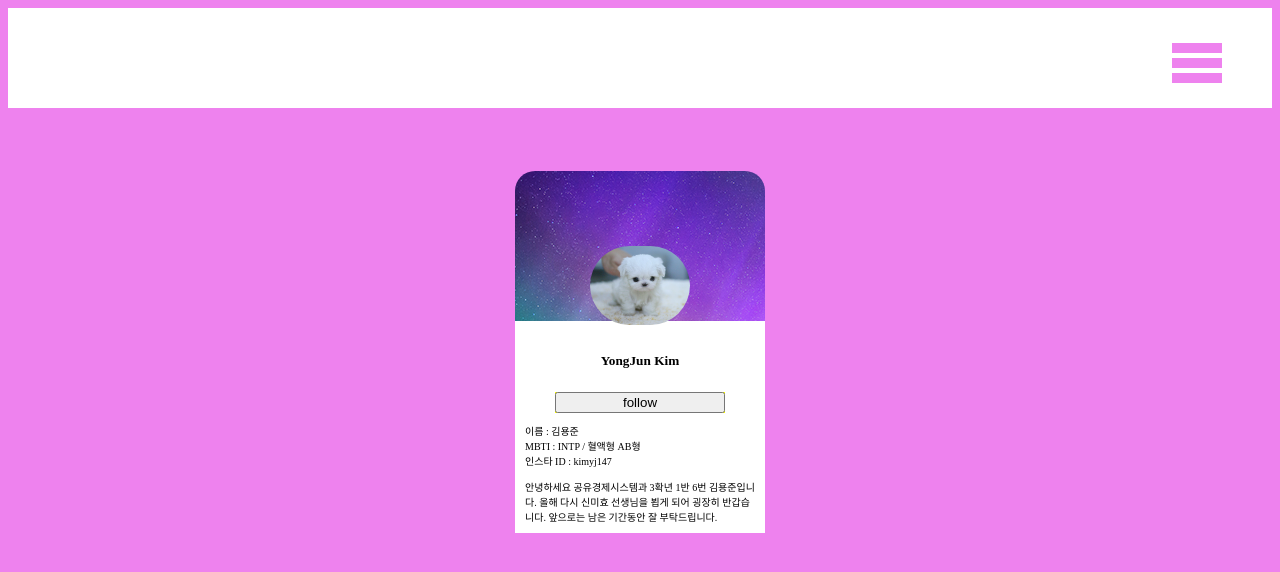
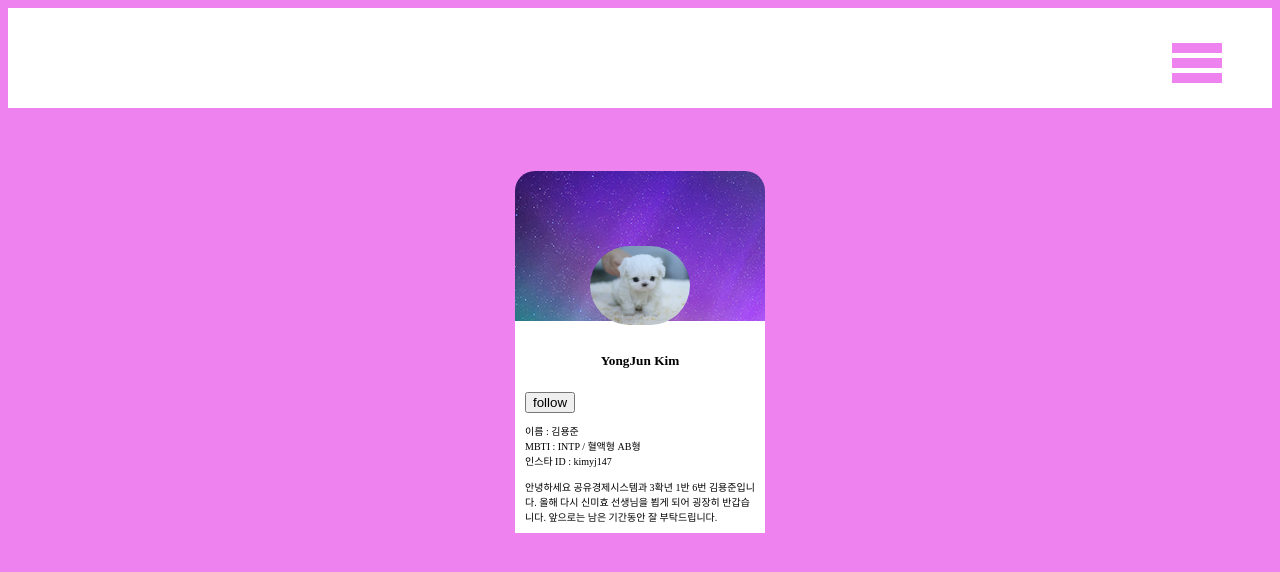
Before and after one commit to Taron8530/schoolPractice, a plain HTML site: page index.html in a window 1280 px wide. Drawn offline with Linux system fonts and the light colour scheme.

Commit message:
Update profile.css

```diff
--- a/profile.css
+++ b/profile.css
@@ -26,7 +26,7 @@ h5{
 .name{
     text-align: center;
 }
-.FllowButton{
+.FollowButton{
     margin-left: 30px;
     margin-right: 30px;
     display: flex;
@@ -34,7 +34,7 @@ h5{
     justify-content: center;
     background-color: yellow;
 }
-.FllowButtonClick:active{
+.FollowButtonClick:active{
     transform: scale(1.2);
 }
 .container{
```
